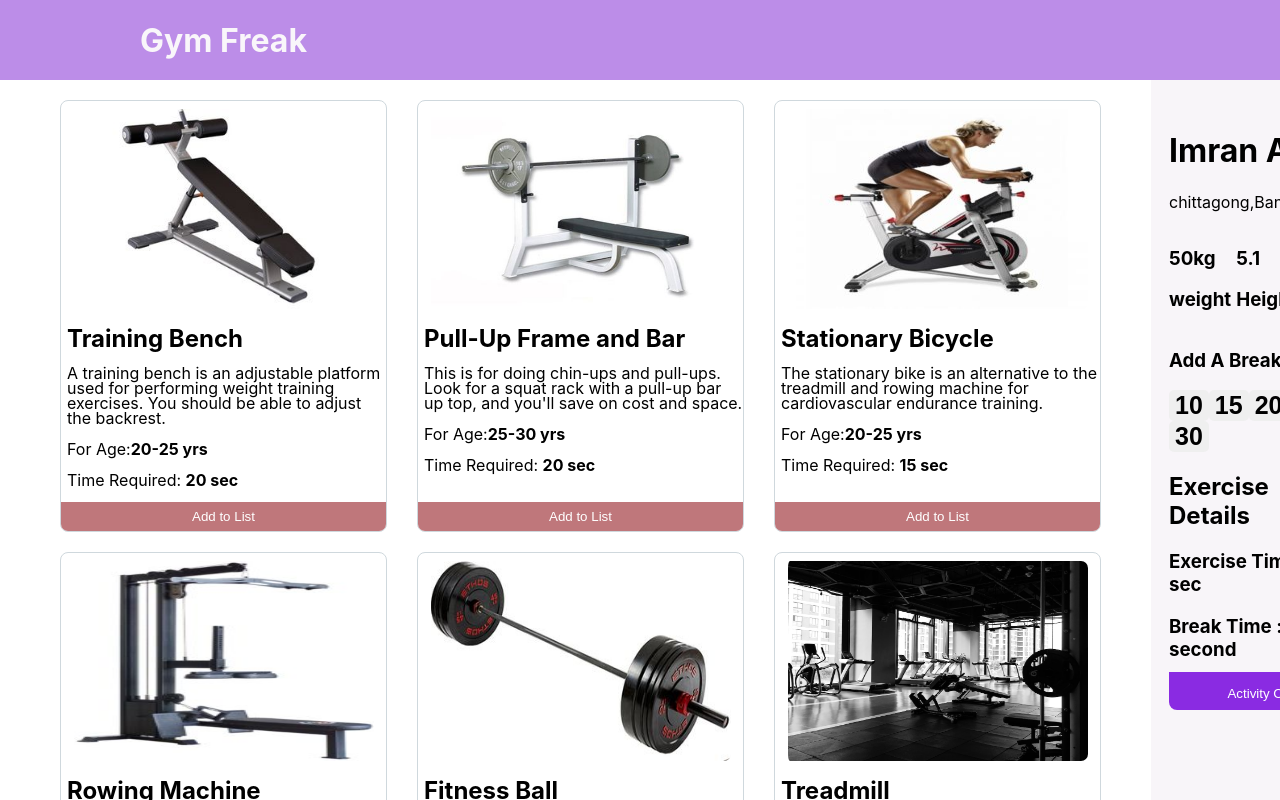
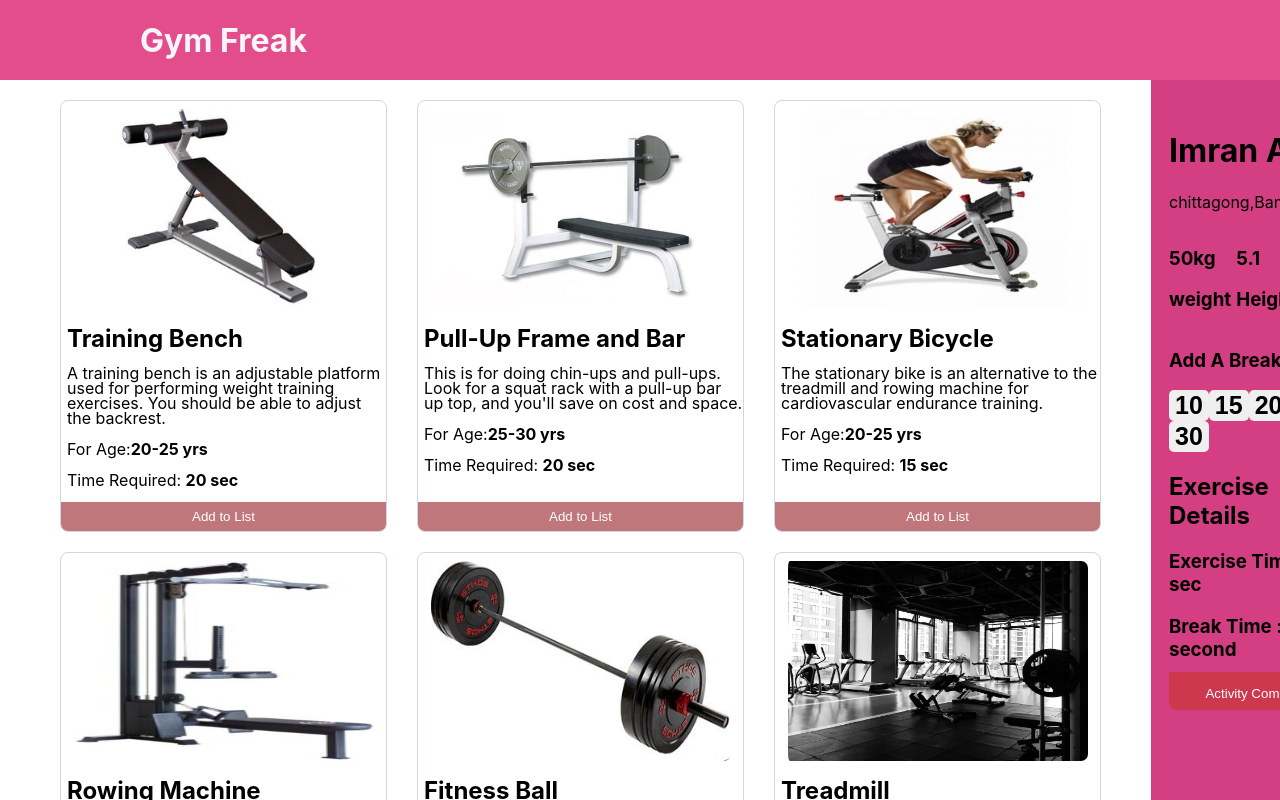
Before and after one commit to Imran-Asad-06/ultra-active-club, a React (Create React App) app: page / in a window 1280 px wide. Shown: the top 800 px of the page. Built offline with nearby package versions, Linux system fonts and the light colour scheme.

Commit message:
4th commit

```diff
--- a/src/components/Club/Club.css
+++ b/src/components/Club/Club.css
@@ -15,7 +15,7 @@
 
 }
 .profile-container{
-    background-color: rgb(248, 245, 249);
+    background-color: rgb(212, 62, 130);
 
 
 }
--- a/src/components/Exercise/Exercise.css
+++ b/src/components/Exercise/Exercise.css
@@ -14,12 +14,6 @@
 
 
 }
-.exercise-info p{
-    padding-left: 6px;
-}
-.exercise-info h2{
-    padding-left: 6px;
-}
 .exercise-info img{
     height: 200px;
     width: 300px;
@@ -28,6 +22,11 @@
     border-radius: 7px;
     padding-left: 5px;
 }
+
+.exercise-info h2{
+    padding-left: 6px;
+}
+
 .btn{
     width: 100%;
     border: 0px;
@@ -44,6 +43,8 @@
     padding-bottom: 7px;
     color: white;
 
+}.exercise-info p{
+    padding-left: 6px;
 }
 .btn p{
     color: white;
--- a/src/components/Header/Header.css
+++ b/src/components/Header/Header.css
@@ -1,7 +1,7 @@
 .header{
     height: 80px;
 
-     background-color: rgb(188, 141, 232);
+     background-color: rgb(228, 77, 140);
     color: rgb(249, 246, 250);
     display: flex;
    align-items: center;
--- a/src/components/Profile/Profile.css
+++ b/src/components/Profile/Profile.css
@@ -36,14 +36,14 @@ button b:hover{
     margin-bottom: 5px;
 }
 .btn-activity{
-    width: 100%;
+    width: 80%;
     border: 0px;
     border-radius: 0px 0px 8px 8px;
     display: flex;
     align-items: center;
     justify-content: center;
     gap: 5px;
-    background-color: blueviolet;
+    background-color: rgb(205, 56, 78);
     color: white;
     position: absolute;
     bottom: 0px;
```
